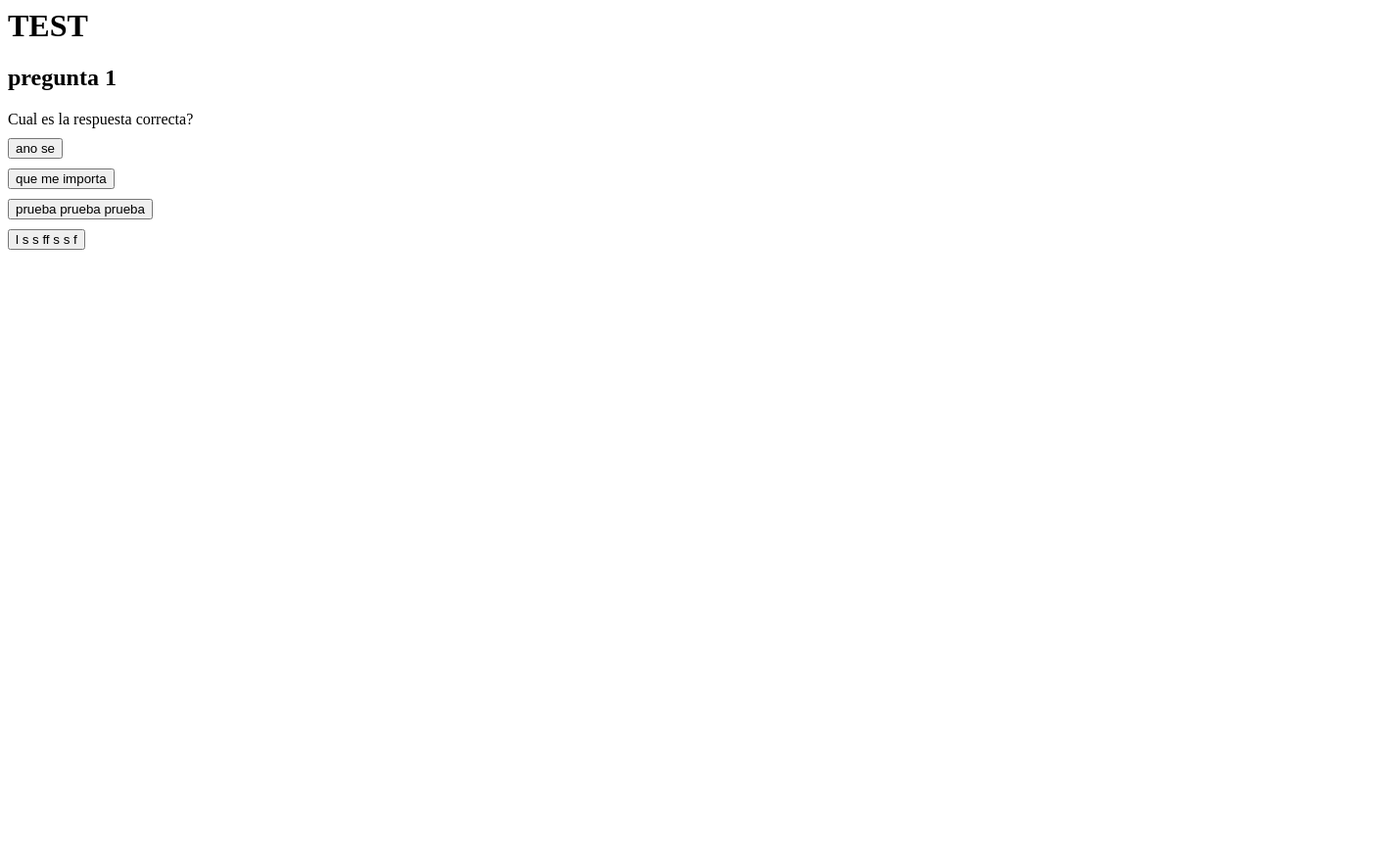
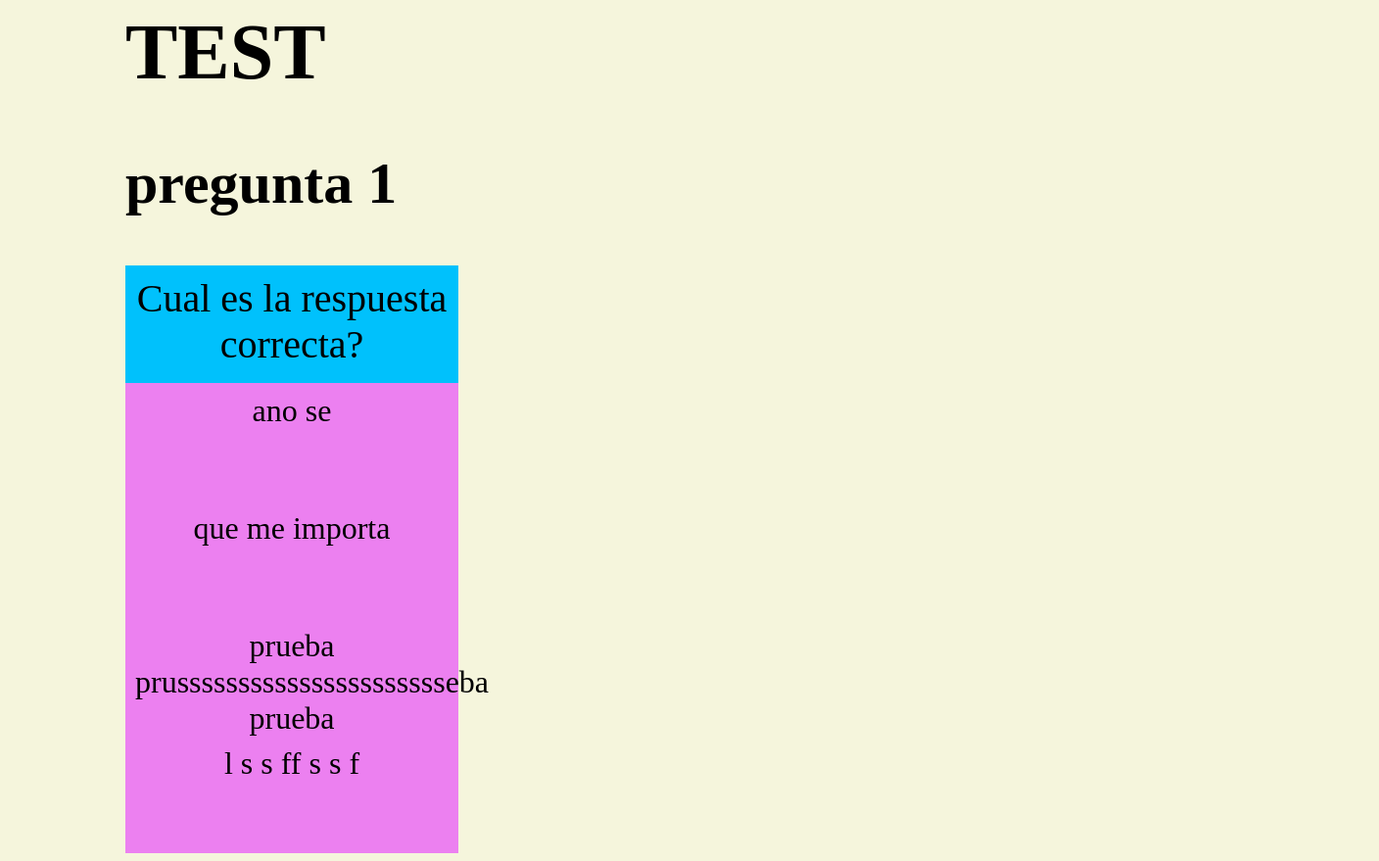
Before and after one commit to FacundoBasualdo/ProyectoTecnologico, a plain HTML site: page pags/test.html in a window 1280 px wide. Shown: the whole page at 98% size, 1408 px wide, since content can reach past the window. Before the commit the page ends 800 px from the top, so only its background shows below. Drawn offline with Linux system fonts and the light colour scheme; a web font is replaced by a local one.

Commit message:
lo hice bonito

```diff
--- a/pags/preguntas.js
+++ b/pags/preguntas.js
@@ -10,5 +10,5 @@ class pregunta{
 }
 
 //aca irían las preguntas
-preguntas[0] = new pregunta (1,'Cual es la respuesta correcta?',['ano se','que me importa','prueba prueba prueba','l s s ff s s f'],1);
+preguntas[0] = new pregunta (1,'Cual es la respuesta correcta?',['ano se','que me importa','prueba prusssssssssssssssssssssseba prueba','l s s ff s s f'],1);
 preguntas[1] = new pregunta (2,'Como es el que se o?',['ase','asa','asi','todas'],2);
--- a/pags/test.css
+++ b/pags/test.css
@@ -2,3 +2,73 @@
     display:block;
     margin-top:10px;
 }
+
+
+
+@keyframes selecinfo {
+    from{left:-15}
+    to{left:35}
+}
+@font-face {
+    font-family: qhyts;
+    src: url("fonts/qhyts___.ttf");
+    src:
+    url("fonts/qhyts___.ttf") format("woff"),
+    url("fonts/qhyts___.ttf") format("opentype"),
+    url("fonts/qhyts___.ttf") format("svg");
+}
+@font-face {
+    font-family: accu;
+    src: url("fonts/Accuratist.ttf");
+    src:
+    url("fonts/Accuratist.ttf") format("woff"),
+    url("fonts/Accuratist.ttf") format("opentype"),
+    url("fonts/Accuratist.ttf") format("svg");
+}
+
+
+body{
+    font-family: accu;
+    font-size: 40px;
+    background-color: beige;
+    margin-left: 10%;
+    width: 100%;
+}
+.bold{
+    display: inline-block;
+    text-align: center;
+    vertical-align: middle;
+    background-color: rgb(0, 193, 252);
+    font-synthesis: weight;
+}
+.test{
+    width: 50%;
+}
+#preg{
+    height: 100px;
+    width: 25%;
+    padding: 10px;
+    padding-top: 10px;
+    text-align: center;
+    vertical-align: middle;
+    background-color: rgb(0, 193, 252);
+}
+.resp {
+    left:0px;
+    transition: 400ms;
+    background-color: rgb(236, 128, 240);
+    font-family: accu;
+    font-size: 80%;
+    padding: 10px;
+    height: 100px;
+    position: relative;
+    width: 25%;
+    text-align: center;
+    vertical-align: middle;
+    box-shadow: -0px 0px 0 0 pink;
+}
+.resp:hover{
+    left: 20px;
+    background-color: rgb(0, 193, 252);
+    box-shadow: -20px 0px 0 0 lightblue;
+}
--- a/pags/test.html
+++ b/pags/test.html
@@ -7,11 +7,11 @@
     <h1>TEST</h1>
     <h2><div id="marcpreg">pregunta</div> </h2>
     <div id = "test">
-        <div id= "pregunta"> hmmm?</div>
-        <button class="respuesta" id = "r0"> </button>
-        <button class="respuesta" id = "r1"> </button>
-        <button class="respuesta" id = "r2"> </button>
-        <button class="respuesta" id = "r3"> </button>
+        <div id= "preg"> hmmm?</div>
+        <div class="resp" id = "r0"> </div>
+        <div class="resp" id = "r1"> </div>
+        <div class="resp" id = "r2"> </div>
+        <div class="resp" id = "r3"> </div>
     </div>
 </body>
 <script src="preguntas.js"></script>
--- a/pags/test.js
+++ b/pags/test.js
@@ -1,8 +1,8 @@
 //variables
 var marcadorpreg = document.getElementById("marcpreg");
 var cont = document.getElementById("test");
-var preg = document.getElementById("pregunta");
-var rs = document.getElementsByClassName("respuesta");
+var preg = document.getElementById("preg");
+var rs = document.getElementsByClassName("resp");
 var npreg = 0;
 var respuesta;
 
```
